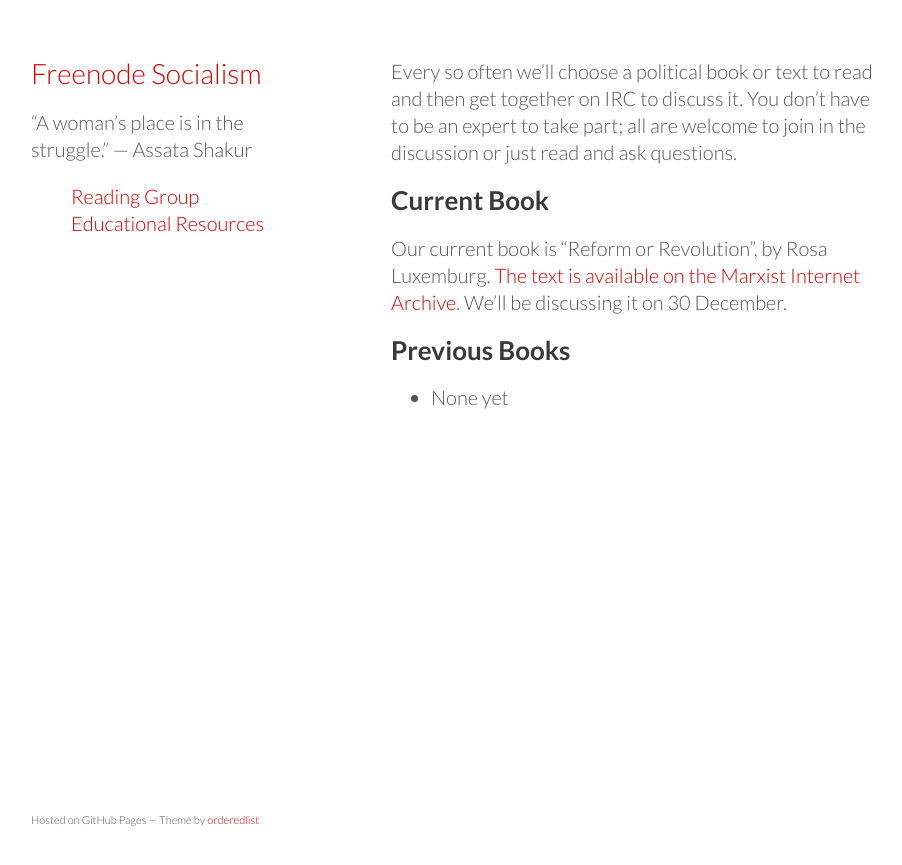
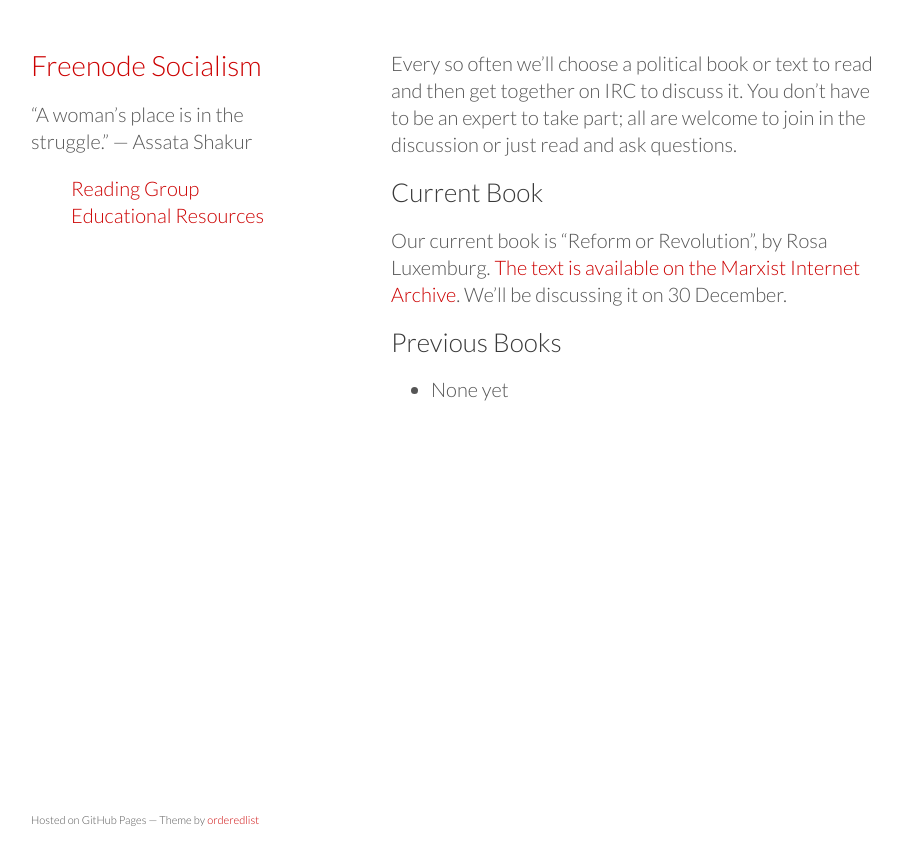
Before and after one commit to freenode-socialism/freenode-socialism.github.io, a Jekyll site: the page built from reading/index.md, in a window 1280 px wide. Shown: the top 865 px of the page, without its empty margins (179-1081 px from the left). Built offline with Jekyll 4.4.1, drawn with Linux system fonts in a browser that asks for light colours.

Commit message:
Add bootstrap

```diff
--- a/_layouts/default.html
+++ b/_layouts/default.html
@@ -5,6 +5,7 @@
     <meta http-equiv="X-UA-Compatible" content="chrome=1">
     <title>Freenode Socialism by freenode-socialism</title>
 
+    <link rel="stylesheet" href="//maxcdn.bootstrapcdn.com/bootstrap/3.3.2/css/bootstrap.min.css">
     <link rel="stylesheet" href="/stylesheets/styles.css">
     <link rel="stylesheet" href="/stylesheets/pygment_trac.css">
     <meta name="viewport" content="width=device-width, initial-scale=1, user-scalable=no">
```
